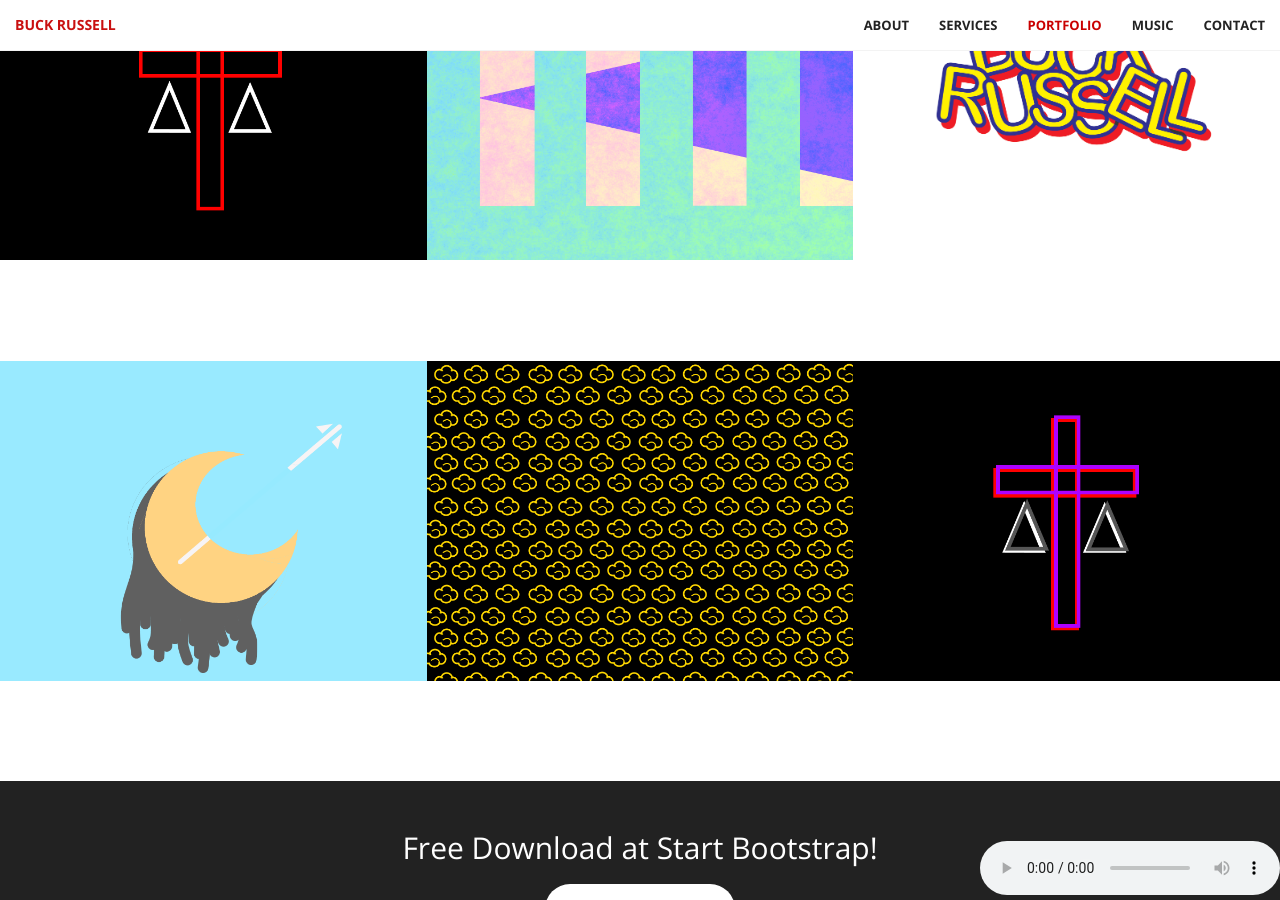
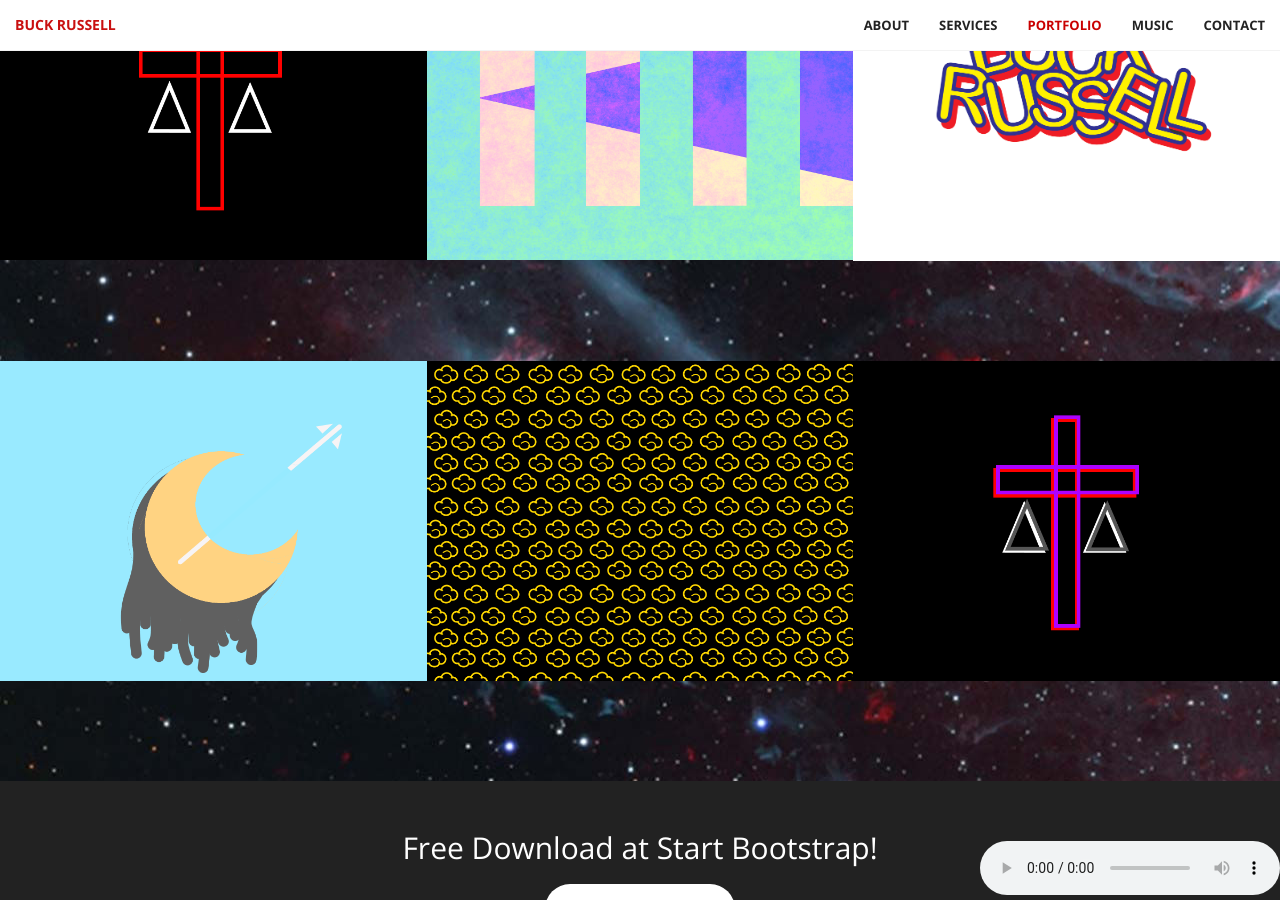
Before and after one commit to buckrussell/buckrussell.github.io, a Jekyll site: the page musicIndex.html, which Jekyll copies as it is, in a window 1280 px wide and 900 px high, scrolled down 1930 px. Built offline with Jekyll 4.4.1, drawn with Linux system fonts in a browser that asks for light colours.

Commit message:
Update creative.css

```diff
--- a/css/creative.css
+++ b/css/creative.css
@@ -259,7 +259,7 @@
 }
 
 #portfolio {
-   background-image: url(buckrussell.github.io/img/puppis-a-remnant-1920.jpg);
+   background-image: url(../img/puppis-a-remnant-1920.jpg);
    background-position: center;
    background-repeat: repeat-y;
 }
```
